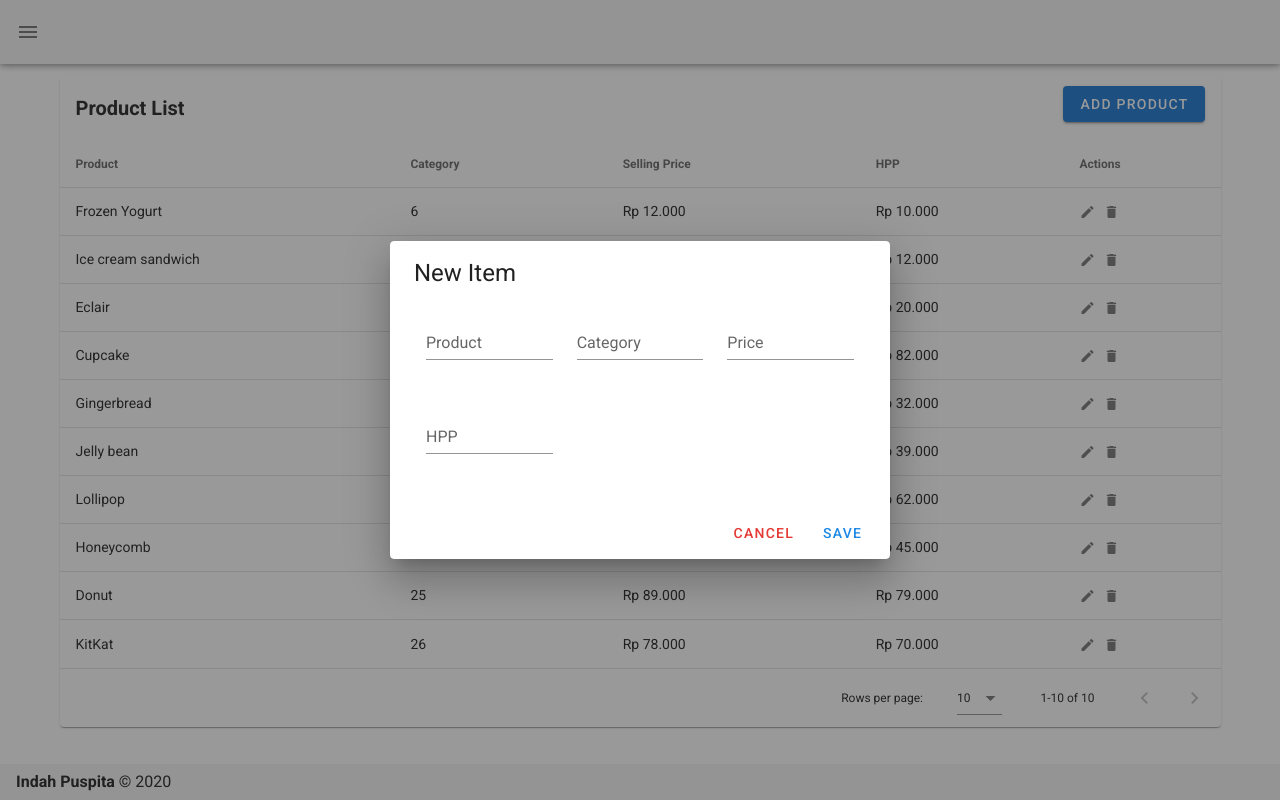
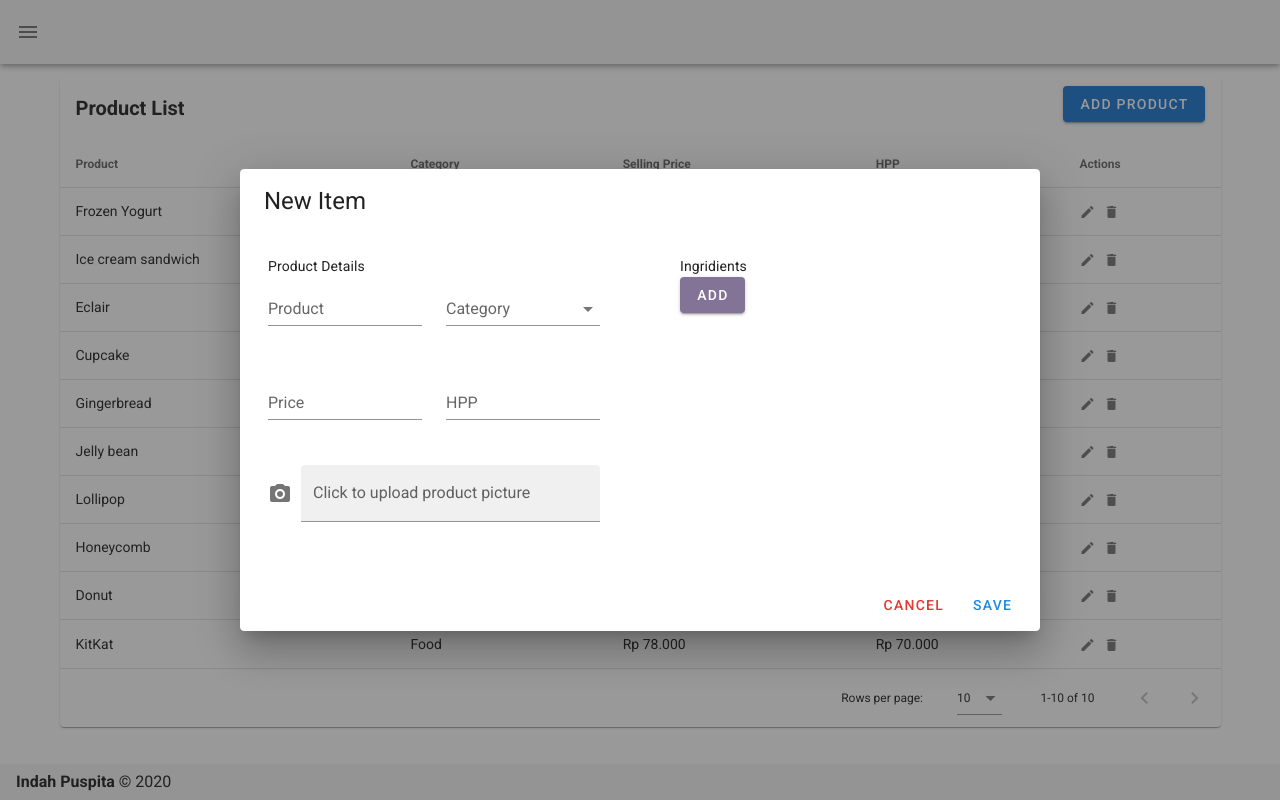
Before and after one commit to indahpuspitaa17/bookocash-frontend, a Nuxt app: page /product in a window 1280 px wide. Both pictures are taken after a click on the button "ADD PRODUCT". Built offline with nearby package versions, Linux system fonts and the light colour scheme.

Commit message:
[indah] update product

```diff
--- a/pages/product.vue
+++ b/pages/product.vue
@@ -13,8 +13,9 @@
         <v-spacer></v-spacer>
         <v-dialog
           v-model="dialog"
-          max-width="500px"
+          max-width="800px"
         >
+          <!-- ADD PRODUCT -->
           <template v-slot:activator="{ on, attrs }">
             <v-btn
               color="primary"
@@ -31,53 +32,96 @@
             <v-card-title>
               <span class="headline">{{ formTitle }}</span>
             </v-card-title>
-
+            <v-row>
+              <!-- PRODUCT DETAILS -->
+              <v-col>
                 <v-card-text>
                   <v-container>
+                    <div>
+                      Product Details
+                    </div>
                     <v-row>
+
                       <v-col
                         cols="12"
                         sm="6"
-                    md="4"
+                        md="6"
                       >
                         <v-text-field
                           v-model="editedItem.name"
                           label="Product"
+                          :rules="[v => !!v || 'Product is required']"
+                          required
                         ></v-text-field>
                       </v-col>
                       <v-col
                         cols="12"
                         sm="6"
-                    md="4"
+                        md="6"
+                      >
+                        <v-select
+                          v-model="category"
+                          :items="category"
+                          :rules="[v => !!v || 'Category is required']"
+                          label="Category"
+                          required
+                        ></v-select>
+                      </v-col>
+                      <v-col
+                        cols="12"
+                        sm="6"
+                        md="6"
                       >
                         <v-text-field
-                      v-model="editedItem.category"
-                      label="Category"
+                          v-model="editedItem.price"
+                          label="Price"
+                          :rules="[v => !!v || 'Price is required']"
+                          required
                         ></v-text-field>
                       </v-col>
                       <v-col
                         cols="12"
                         sm="6"
-                    md="4"
-                  >
-                    <v-text-field
-                      v-model="editedItem.price"
-                      label="Price"
-                    ></v-text-field>
-                  </v-col>
-                  <v-col
-                    cols="12"
-                    sm="6"
-                    md="4"
+                        md="6"
                       >
                         <v-text-field
                           v-model="editedItem.hpp"
                           label="HPP"
+                          :rules="[v => !!v || 'HPP is required']"
+                          required
                         ></v-text-field>
+                      </v-col>
+                      <v-col>
+                      <v-file-input
+                        label="Click to upload product picture"
+                        filled
+                        prepend-icon="mdi-camera"
+                      ></v-file-input>
                     </v-col>
                     </v-row>
                   </v-container>
                 </v-card-text>
+              </v-col>
+
+              <!-- INGREDIENTS -->
+              <v-col>
+                <v-card-text>
+                  <v-container>
+                    <div>
+                      Ingridients
+                    </div>
+                    <v-row >
+                    <v-col
+                      cols="12"
+                      sm="6"
+                      md="12">
+                      <v-btn color="#827397" dark> ADD </v-btn>
+                    </v-col>
+                    </v-row>
+                  </v-container>
+                </v-card-text>
+              </v-col>
+            </v-row>
 
             <v-card-actions>
               <v-spacer></v-spacer>
@@ -98,6 +142,8 @@
             </v-card-actions>
           </v-card>
         </v-dialog>
+
+        <!-- DIALOG HAPUS -->
         <v-dialog v-model="dialogDelete" max-width="500px">
           <v-card>
             <v-card-title class="headline">Are you sure you want to delete this item?</v-card-title>
@@ -147,6 +193,12 @@
     data: () => ({
       dialog: false,
       dialogDelete: false,
+      select: null,
+      category: [
+        'Food',
+        'Beverage',
+        'Dessert',
+      ],
       headers: [
         { text: 'Product', align: 'start', sortable: false,value: 'name', },
         { text: 'Category', value: 'category' },
@@ -158,13 +210,21 @@
       editedIndex: -1,
       editedItem: {
         name: '',
-        category: '',
+        category: [
+          'Food'||
+          'Beverage'||
+          'Dessert'
+        ],
         price: '',
         hpp: '',
       },
       defaultItem: {
         name: '',
-        category: '',
+        category: [
+          'Food'||
+          'Beverage'||
+          'Dessert',
+        ],
         price: '',
         hpp: '',
       },
@@ -190,23 +250,18 @@
     },
 
     methods: {
-      getColor (calories) {
-        if (calories < 40) return 'red'
-        else if (calories < 100) return 'orange'
-        else return 'green'
-      },
       initialize () {
         this.desserts = [
-          { name: 'Frozen Yogurt', category: 6.0, price: 'Rp 12.000', hpp: 'Rp 10.000', },
-          { name: 'Ice cream sandwich', category: 9.0, price: 'Rp 20.000', hpp: 'Rp 12.000', },
-          { name: 'Eclair', category: 16.0, price: 'Rp 23.000', hpp: 'Rp 20.000', },
-          { name: 'Cupcake', category: 3.7, price: 'Rp 90.000', hpp: 'Rp 82.000', },
-          { name: 'Gingerbread', category: 16.0, price: 'Rp 45.000', hpp: 'Rp 32.000', },
-          { name: 'Jelly bean', category: 0.0, price: 'Rp 43.000', hpp: 'Rp 39.000', },
-          { name: 'Lollipop', category: 0.2, price: 'Rp 67.000', hpp: 'Rp 62.000', },
-          { name: 'Honeycomb', category: 3.2, price: 'Rp 55.000', hpp: 'Rp 45.000', },
-          { name: 'Donut', category: 25.0, price: 'Rp 89.000', hpp: 'Rp 79.000', },
-          { name: 'KitKat', category: 26.0, price: 'Rp 78.000', hpp: 'Rp 70.000', },
+          { name: 'Frozen Yogurt', category: ['Food'|| 'Beverage' || 'Dessert'], price: 'Rp 12.000', hpp: 'Rp 10.000', },
+          { name: 'Ice cream sandwich', category: ['Food'|| 'Beverage' || 'Dessert'], price: 'Rp 20.000', hpp: 'Rp 12.000', },
+          { name: 'Eclair', category: ['Food'|| 'Beverage' || 'Dessert'], price: 'Rp 23.000', hpp: 'Rp 20.000', },
+          { name: 'Cupcake', category: ['Food'|| 'Beverage' || 'Dessert'], price: 'Rp 90.000', hpp: 'Rp 82.000', },
+          { name: 'Gingerbread', category: ['Food'|| 'Beverage' || 'Dessert'], price: 'Rp 45.000', hpp: 'Rp 32.000', },
+          { name: 'Jelly bean', category: ['Food'|| 'Beverage' || 'Dessert'], price: 'Rp 43.000', hpp: 'Rp 39.000', },
+          { name: 'Lollipop', category: ['Food'|| 'Beverage' || 'Dessert'], price: 'Rp 67.000', hpp: 'Rp 62.000', },
+          { name: 'Honeycomb', category: ['Food'|| 'Beverage' || 'Dessert'], price: 'Rp 55.000', hpp: 'Rp 45.000', },
+          { name: 'Donut', category: ['Food'|| 'Beverage' || 'Dessert'], price: 'Rp 89.000', hpp: 'Rp 79.000', },
+          { name: 'KitKat', category: ['Food'|| 'Beverage' || 'Dessert'], price: 'Rp 78.000', hpp: 'Rp 70.000', },
         ]
       },
 
```
Lines whose indentation alone changed are shown as unchanged.
